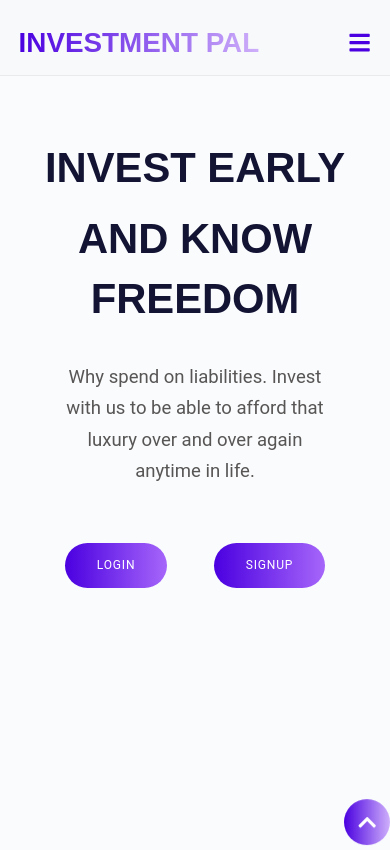
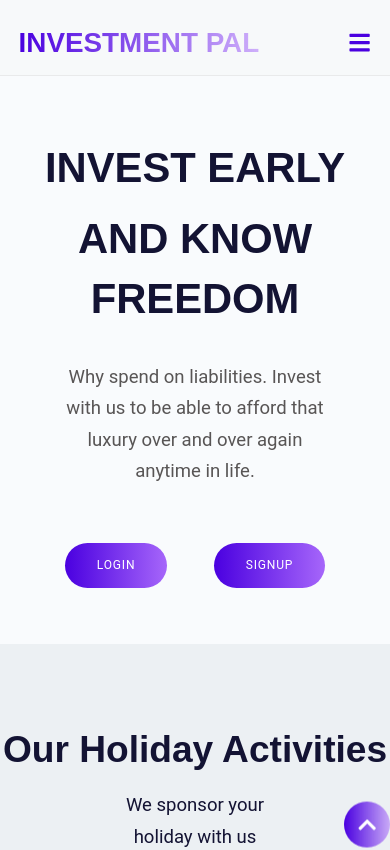
Before and after one commit to ChrisNze/ChrisNze, a React (Create React App) app: page / in a window 390 px wide. Shown: the top 850 px of the page. Built offline with nearby package versions, Linux system fonts and the light colour scheme.

Commit message:
Changed height

```diff
--- a/src/Static/Css/home.module.css
+++ b/src/Static/Css/home.module.css
@@ -285,7 +285,7 @@ Section 4 style */
 
 @media only all and (max-width: 766px) {
 	.header {
-		height: 1006px;
+		/* height: 1006px; */
 	}
 	.content_wrapper {
 		flex-direction: column;
```
